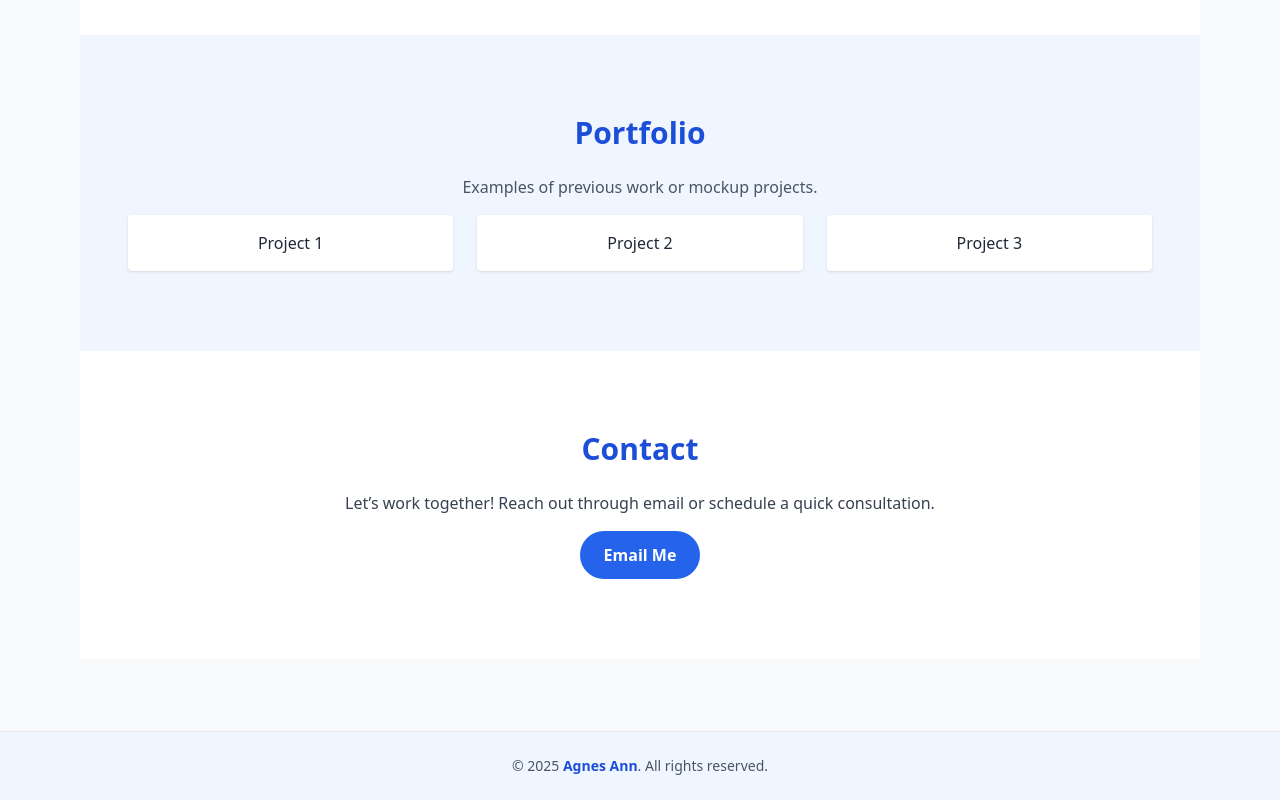
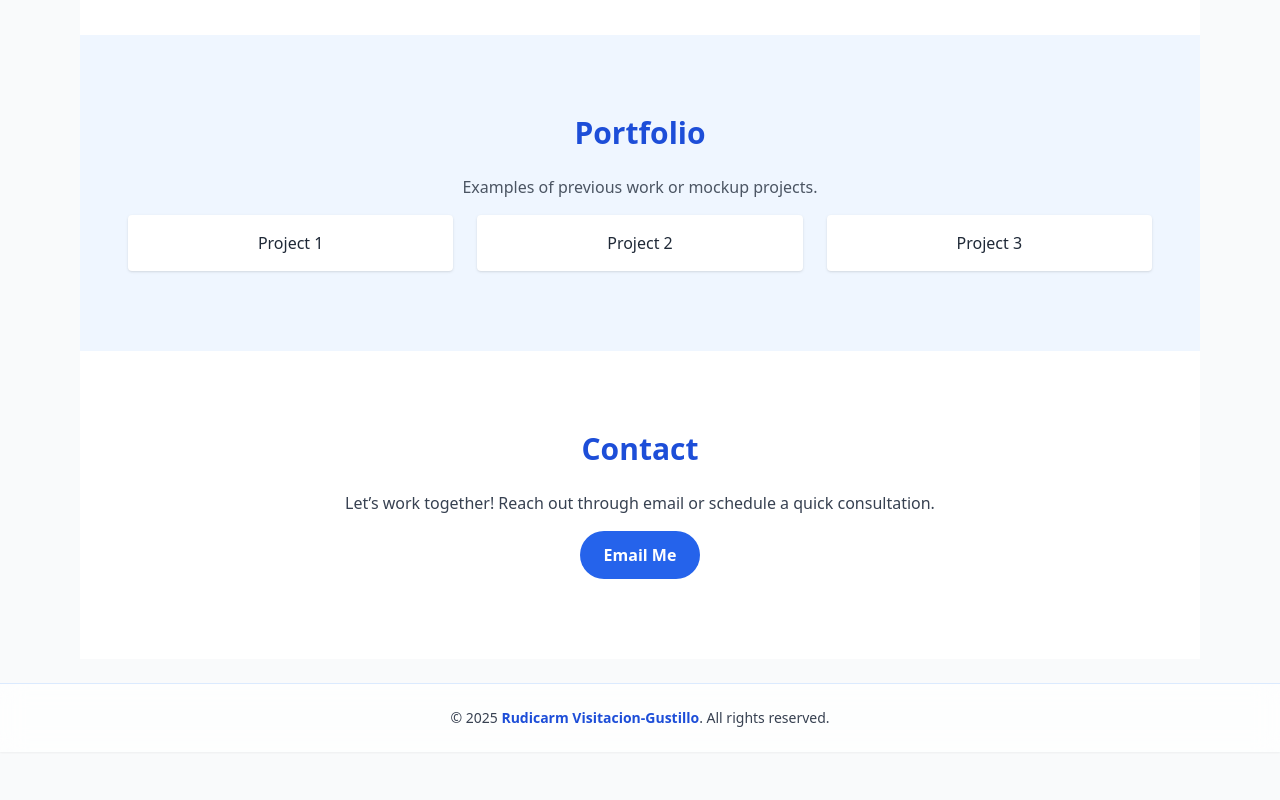
Before and after one commit to Naperality/va_portfolio, a Next.js app: page / in a window 1280 px wide. Shown: the part 1213-2013 px from the top of the page. After the commit the page ends 1965 px from the top, so only its background shows below. Built offline with nearby package versions, Linux system fonts and the light colour scheme.

Commit message:
Redesign footer

```diff
--- a/src/components/Footer.tsx
+++ b/src/components/Footer.tsx
@@ -1,9 +1,9 @@
 export default function Footer() {
   return (
-    <footer className="bg-blue-50 border-t mt-12 py-6 shadow-sm">
-      <div className="max-w-6xl mx-auto px-4 text-center text-sm text-gray-600">
+    <footer className="bg-white/70 backdrop-blur-md border-t border-blue-100 py-6 shadow-sm">
+      <div className="max-w-6xl mx-auto px-4 text-center text-sm text-gray-700">
         © {new Date().getFullYear()}{" "}
-        <span className="text-blue-700 font-semibold">Agnes Ann</span>. All rights reserved.
+        <span className="text-blue-700 font-semibold">Rudicarm Visitacion-Gustillo</span>. All rights reserved.
       </div>
     </footer>
   );
```
